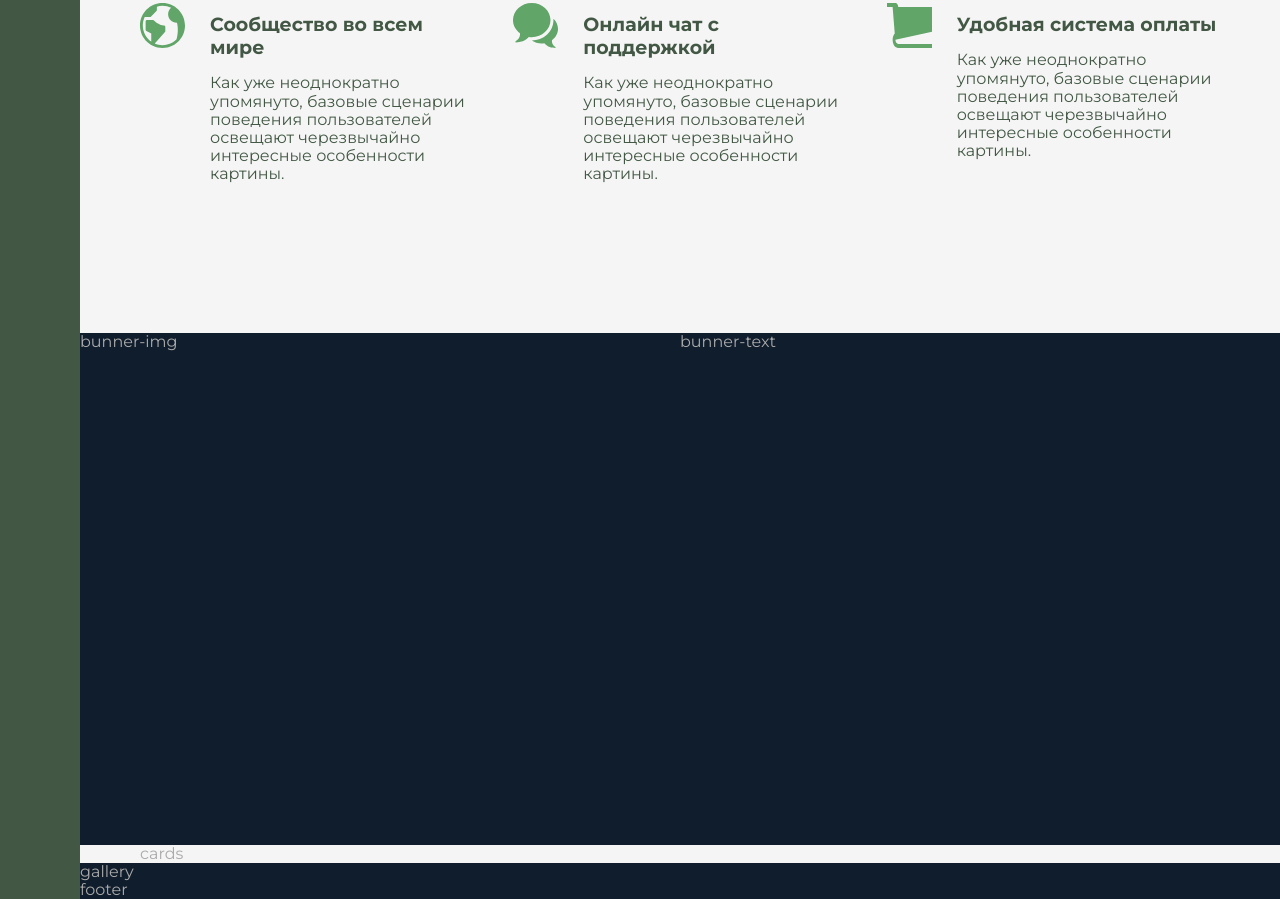
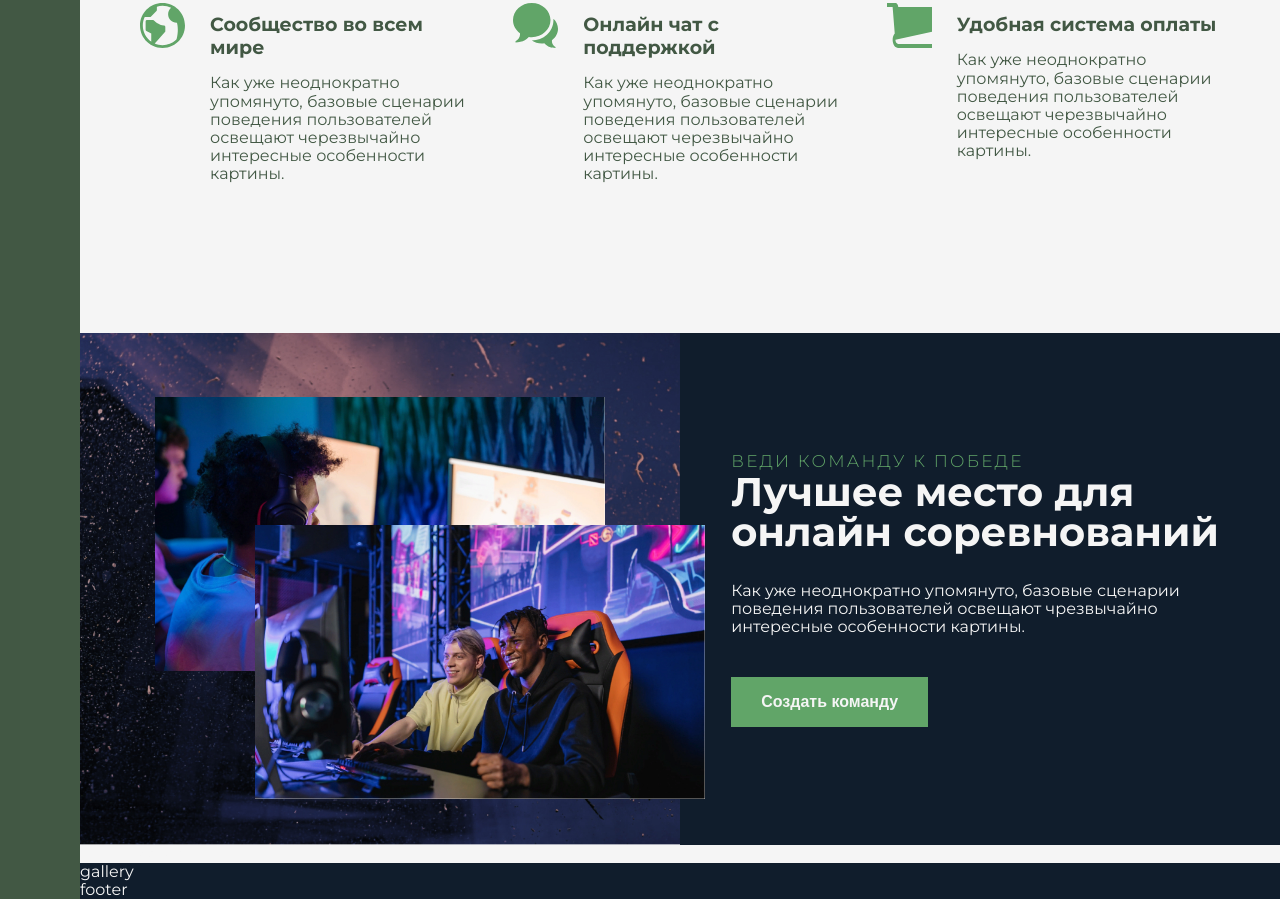
Before and after one commit to TatianaYakushonok/Project-store-game, a website: page store-game/src/index.html in a window 1280 px wide. Shown: the part 976-1875 px from the top of the page. Drawn offline with nearby package versions, Linux system fonts and the light colour scheme; files that its build step writes are made by us from their sources.

Commit message:
feat: add section bunner (Tue, 16 Aug 2022 13:59:04 +0700)

```diff
--- a/store-game/src/index.html
+++ b/store-game/src/index.html
@@ -18,47 +18,55 @@
                 <svg class="feature__icon">
                     <use xlink:href="./icons/symbol-defs.svg#icon-card-1"></use>
                 </svg>
-                <h4 class="title-3">Лучшая игровая платформа</h4>
+                <h3 class="title-3">Лучшая игровая платформа</h3>
                 <p class="feature__text">Как уже неоднократно упомянуто, базовые сценарии поведения пользователей освещают черезвычайно интересные особенности картины.</p>
             </div>
             <div class="feature">
                 <svg class="feature__icon">
                     <use xlink:href="./icons/symbol-defs.svg#icon-card-2"></use>
                 </svg>
-                <h4 class="title-3">Еженедельные турниры</h4>
+                <h3 class="title-3">Еженедельные турниры</h3>
                 <p class="feature__text">Как уже неоднократно упомянуто, базовые сценарии поведения пользователей освещают черезвычайно интересные особенности картины.</p>
             </div>
             <div class="feature">
                 <svg class="feature__icon">
                     <use xlink:href="./icons/symbol-defs.svg#icon-card-3"></use>
                 </svg>
-                <h4 class="title-3">Онлайн общение</h4>
+                <h3 class="title-3">Онлайн общение</h3>
                 <p class="feature__text">Как уже неоднократно упомянуто, базовые сценарии поведения пользователей освещают черезвычайно интересные особенности картины.</p>
             </div>
             <div class="feature">
                 <svg class="feature__icon">
                     <use xlink:href="./icons/symbol-defs.svg#icon-card-4"></use>
                 </svg>
-                <h4 class="title-3">Сообщество во всем мире</h4>
+                <h3 class="title-3">Сообщество во всем мире</h3>
                 <p class="feature__text">Как уже неоднократно упомянуто, базовые сценарии поведения пользователей освещают черезвычайно интересные особенности картины.</p>
             </div>
             <div class="feature">
                 <svg class="feature__icon">
                     <use xlink:href="./icons/symbol-defs.svg#icon-card-5"></use>
                 </svg>
-                <h4 class="title-3">Онлайн чат с поддержкой</h4>
+                <h3 class="title-3">Онлайн чат с поддержкой</h3>
                 <p class="feature__text">Как уже неоднократно упомянуто, базовые сценарии поведения пользователей освещают черезвычайно интересные особенности картины.</p>
             </div>
             <div class="feature">
                 <svg class="feature__icon">
                     <use xlink:href="./icons/symbol-defs.svg#icon-card-6"></use>
                 </svg>
-                <h4 class="title-3">Удобная система оплаты</h4>
+                <h3 class="title-3">Удобная система оплаты</h3>
                 <p class="feature__text">Как уже неоднократно упомянуто, базовые сценарии поведения пользователей освещают черезвычайно интересные особенности картины.</p>
             </div>
         </div>
-        <div class="bunner-img">bunner-img</div>
-        <div class="bunner-text">bunner-text</div>
+        <div class="bunner-img">
+            <img src="./img/bunner-img-1.jpg" alt="img 1" class="bunner-img__img-1">
+            <img src="./img/bunner-img-2.jpg" alt="img 2" class="bunner-img__img-2">
+        </div>
+        <div class="bunner-text">
+            <h4 class="title-4">Веди команду к победе</h4>
+            <h2 class="title-2 mb-sm">Лучшее место для онлайн соревнований</h2>
+            <p class="bunner-text__text">Как уже неоднократно упомянуто, базовые сценарии поведения пользователей освещают чрезвычайно интересные особенности картины.</p>
+            <button class="btn">Создать команду</button>
+        </div>
         <div class="cards">cards</div>
         <div class="gallery">gallery</div>
         <div class="footer">footer</div>
--- a/store-game/src/sass/_banner.sass
+++ b/store-game/src/sass/_banner.sass
@@ -4,5 +4,28 @@
         background: $color-blue-dark
     &-img
         grid-column: full-start / col-end 4
+        display: grid
+        grid-template-columns: repeat(16, 1fr)
+        grid-template-rows: repeat(16, 1fr)
+        background: url('../img/bunner-bg.jpg') center / cover no-repeat
+        &__img-1
+            width: 100%
+            grid-column: 3 / 15
+            grid-row: 3 / 12
+        &__img-2
+            width: 100%
+            grid-column: 5 / -1
+            grid-row: 7 / 23
+            transform: translateX(2.5rem)
     &-text
         grid-column: col-start 5 / full-end
+        //display: flex
+        //flex-direction: column
+        //justify-content: center
+        //align-items: flex-start
+        display: grid
+        align-content: center
+        justify-items: start
+        padding: 0 4vw
+        &__text
+            margin-bottom: 4rem
--- a/store-game/src/sass/_base.sass
+++ b/store-game/src/sass/_base.sass
@@ -18,7 +18,7 @@ body
     font-family: 'Montserrat', sans-serif
     font-weight: 400
     font-size: 1.6rem
-    color: $color-gray-dark
+    color: $color-gray-light
     line-height: 113%
     background-color: $color-gray-light
 
--- /dev/null
+++ b/store-game/src/sass/_btn.sass
@@ -0,0 +1,12 @@
+.btn
+    padding: 1.5rem 3rem
+    font-weight: 700
+    font-size: 1.6rem
+    line-height: 2rem
+    color: $color-gray-light
+    border: none
+    background-color: $color-green-light
+    transition: all .3s ease
+    cursor: pointer
+    &:hover
+        background-color: $color-green-dark
--- a/store-game/src/sass/_typography.sass
+++ b/store-game/src/sass/_typography.sass
@@ -20,3 +20,11 @@
         color: white
     &_green-light
         color: $color-green-light
+
+.title-4
+    font-weight: 300
+    font-size: 1.7rem
+    line-height: 2.1rem
+    letter-spacing: 0.13em
+    text-transform: uppercase
+    color: $color-green-light
--- /dev/null
+++ b/store-game/src/sass/_utilities.sass
@@ -0,0 +1,2 @@
+.mb-sm
+    margin-bottom: 3rem
--- a/store-game/src/sass/style.sass
+++ b/store-game/src/sass/style.sass
@@ -8,3 +8,5 @@
 @import "sidebar.sass"
 @import "gallery.sass"
 @import "footer.sass"
+@import "btn.sass"
+@import "utilities.sass"
```
Also changed, not shown: store-game/dist/css/style.min.css, store-game/dist/img/bunner-bg.jpg (added), store-game/dist/img/bunner-img-1.jpg (added), store-game/dist/img/bunner-img-2.jpg (added), store-game/dist/index.html, store-game/src/img/bunner-bg.jpg (added), store-game/src/img/bunner-img-1.jpg (added), store-game/src/img/bunner-img-2.jpg (added).
